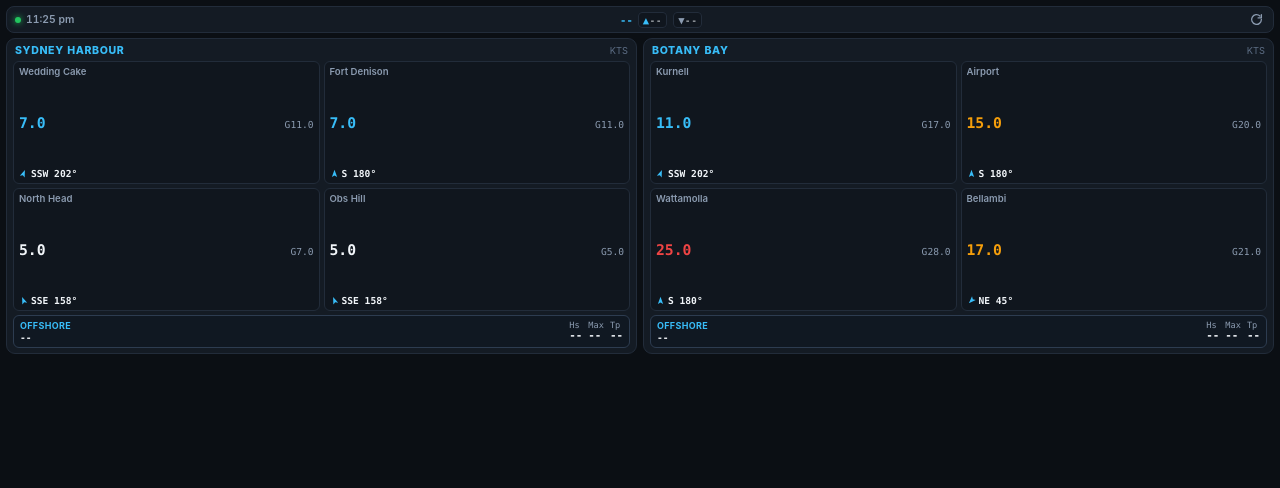
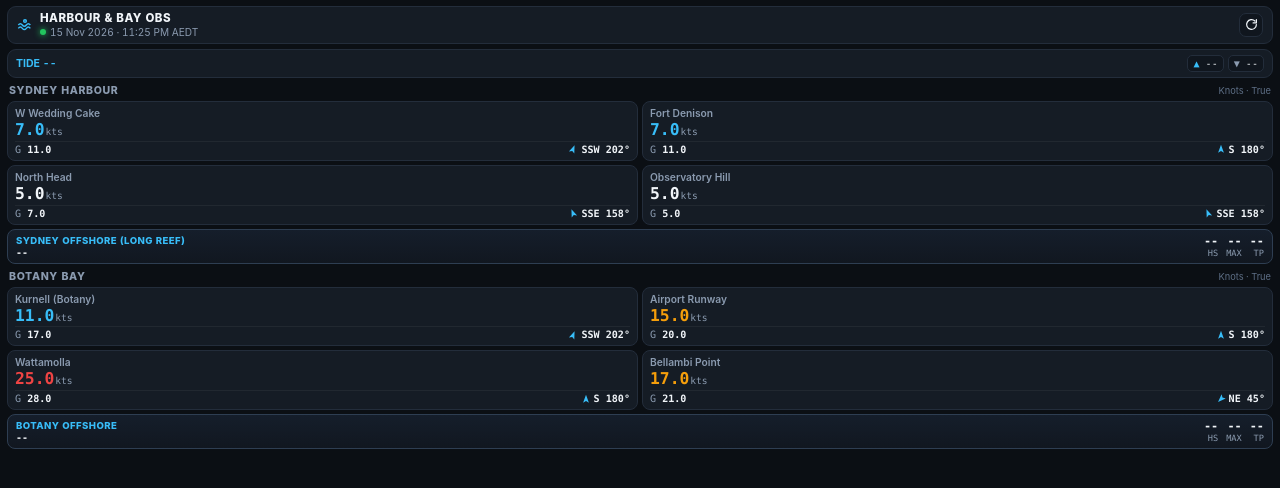
Before and after one commit to shellofcat/Weather, a plain HTML site: page index.html in a window 1280 px wide. Drawn offline with Linux system fonts and the light colour scheme.

Commit message:
Update index.html

```diff
--- a/index.html
+++ b/index.html
@@ -4,14 +4,14 @@
   <meta charset="UTF-8" />
   <meta name="viewport" content="width=device-width, initial-scale=1.0, maximum-scale=1.0, user-scalable=no" />
   <meta name="theme-color" content="#0b0f14" />
-  <title>Harbour & Bay 6x3 Widget</title>
+  <title>Harbour & Bay Obs</title>
   <style>
     :root {
       --bg: #0b0f14;
-      --card: #141b24;
+      --card: #151c25;
       --card-sub: #10161e;
-      --border: #222c3a;
-      --border-hi: #2d3c50;
+      --border: #232d3b;
+      --border-hi: #2e3e52;
       --text: #f1f5f9;
       --muted: #8b9bb0;
       --dim: #5d6e85;
@@ -35,37 +35,57 @@
       color: var(--text);
       font-family: -apple-system, BlinkMacSystemFont, "Segoe UI", Roboto, Inter, sans-serif;
       font-variant-numeric: tabular-nums;
-      overflow: hidden;
-      user-select: none;
+      overflow-x: hidden;
     }
 
-    .widget-shell {
+    .wrap {
       display: flex;
       flex-direction: column;
-      height: 100vh;
-      max-height: 360px;
-      padding: 6px;
+      min-height: 100vh;
+      padding: 6px 7px;
       gap: 5px;
     }
 
-    /* Compact Top Bar: Status + Tides + Refresh */
-    .top-bar {
+    /* Compact Header */
+    .header {
       display: flex;
       align-items: center;
       justify-content: space-between;
       background: var(--card);
       border: 1px solid var(--border);
-      border-radius: 8px;
-      padding: 4px 8px;
-      gap: 6px;
+      border-radius: 9px;
+      padding: 5px 9px;
+    }
+
+    .brand {
+      display: flex;
+      align-items: center;
+      gap: 7px;
+      min-width: 0;
+    }
+
+    .brand-icon {
+      width: 16px;
+      height: 16px;
+      color: var(--cyan);
       flex-shrink: 0;
     }
 
-    .status-group {
+    .brand-title {
+      font-size: 0.72rem;
+      font-weight: 800;
+      letter-spacing: 0.04em;
+      text-transform: uppercase;
+      line-height: 1.1;
+    }
+
+    .status-row {
       display: flex;
       align-items: center;
-      gap: 5px;
-      min-width: 0;
+      gap: 4px;
+      font-size: 0.63rem;
+      color: var(--muted);
+      margin-top: 1px;
     }
 
     .status-dot {
@@ -82,48 +102,16 @@
       box-shadow: 0 0 6px var(--amber);
     }
 
-    .updated-time {
-      font-size: 0.65rem;
-      font-weight: 600;
-      color: var(--muted);
-      white-space: nowrap;
-      overflow: hidden;
-      text-overflow: ellipsis;
-    }
-
-    .tide-row {
-      display: flex;
-      align-items: center;
-      gap: 5px;
-      font-size: 0.66rem;
-      font-family: ui-monospace, SFMono-Regular, Menlo, Consolas, monospace;
-      white-space: nowrap;
-    }
-
-    .tide-live {
-      color: var(--cyan);
-      font-weight: 700;
-    }
-
-    .tide-ev {
-      color: var(--text);
+    .refresh-btn {
       background: var(--card-sub);
       border: 1px solid var(--border);
-      border-radius: 4px;
-      padding: 1px 4px;
-    }
-
-    .tide-up { color: var(--cyan); }
-    .tide-dn { color: var(--muted); }
-
-    .refresh-btn {
-      background: transparent;
-      border: none;
-      color: var(--muted);
+      color: var(--text);
+      border-radius: 7px;
+      width: 24px;
+      height: 24px;
       display: inline-flex;
       align-items: center;
       justify-content: center;
-      padding: 2px;
       cursor: pointer;
       flex-shrink: 0;
     }
@@ -136,71 +124,92 @@
       to { transform: rotate(360deg); }
     }
 
-    /* Two Side-by-Side Waterway Columns */
-    .columns {
-      display: grid;
-      grid-template-columns: 1fr 1fr;
-      gap: 6px;
-      flex: 1;
-      min-height: 0;
-    }
-
-    .waterway-col {
-      display: flex;
-      flex-direction: column;
+    /* Compact Tide Strip */
+    .tide-strip {
       background: var(--card);
       border: 1px solid var(--border);
       border-radius: 9px;
-      padding: 5px 6px;
-      gap: 4px;
-      min-height: 0;
-    }
-
-    .col-header {
+      padding: 5px 8px;
       display: flex;
       align-items: center;
       justify-content: space-between;
-      padding: 0 2px;
-      flex-shrink: 0;
+      gap: 4px;
+      font-size: 0.66rem;
     }
 
-    .col-title {
+    .tide-live {
+      font-weight: 700;
+      color: var(--cyan);
+      white-space: nowrap;
+    }
+
+    .tide-events {
+      display: flex;
+      align-items: center;
+      gap: 4px;
+      flex-wrap: wrap;
+      justify-content: flex-end;
+    }
+
+    .tide-pill {
+      background: var(--card-sub);
+      border: 1px solid var(--border);
+      border-radius: 5px;
+      padding: 2px 5px;
+      font-size: 0.63rem;
+      font-family: ui-monospace, SFMono-Regular, Menlo, Consolas, monospace;
+      white-space: nowrap;
+    }
+
+    .tide-up { color: var(--cyan); font-weight: 700; }
+    .tide-dn { color: var(--muted); font-weight: 700; }
+
+    /* Waterway Section */
+    .waterway {
+      display: flex;
+      flex-direction: column;
+      gap: 4px;
+    }
+
+    .section-head {
+      display: flex;
+      align-items: center;
+      justify-content: space-between;
+      padding: 1px 2px 0 2px;
+    }
+
+    .section-title {
       font-size: 0.66rem;
       font-weight: 800;
       letter-spacing: 0.06em;
-      color: var(--cyan);
+      color: var(--muted);
       text-transform: uppercase;
     }
 
-    .col-unit {
+    .section-sub {
       font-size: 0.58rem;
       color: var(--dim);
-      text-transform: uppercase;
     }
 
-    /* 2x2 Micro Wind Grid per Column */
+    /* 2x2 Wind Grid */
     .wind-grid {
       display: grid;
       grid-template-columns: 1fr 1fr;
-      grid-template-rows: 1fr 1fr;
       gap: 4px;
-      flex: 1;
-      min-height: 0;
     }
 
-    .wind-cell {
-      background: var(--card-sub);
+    .wind-card {
+      background: var(--card);
       border: 1px solid var(--border);
-      border-radius: 6px;
-      padding: 4px 5px;
+      border-radius: 8px;
+      padding: 5px 7px;
       display: flex;
       flex-direction: column;
-      justify-content: space-between;
-      min-width: 0;
+      gap: 2px;
     }
 
-    .st-name {
-      font-size: 0.60rem;
+    .station-name {
+      font-size: 0.64rem;
       font-weight: 600;
       color: var(--muted);
       white-space: nowrap;
@@ -208,137 +217,185 @@
       text-overflow: ellipsis;
     }
 
-    .st-mid {
+    .wind-row {
       display: flex;
       align-items: baseline;
       justify-content: space-between;
-      gap: 2px;
+      gap: 3px;
     }
 
-    .st-spd {
-      font-size: 0.92rem;
+    .wind-speed {
+      font-size: 1.02rem;
       font-weight: 800;
-      line-height: 1.05;
+      line-height: 1.1;
       font-family: ui-monospace, SFMono-Regular, Menlo, Consolas, monospace;
     }
 
-    .st-gust {
+    .wind-unit {
       font-size: 0.60rem;
+      font-weight: 500;
       color: var(--muted);
-      font-family: ui-monospace, SFMono-Regular, Menlo, Consolas, monospace;
+      margin-left: 1px;
     }
 
-    .st-dir {
-      display: flex;
-      align-items: center;
-      gap: 3px;
-      font-size: 0.60rem;
-      font-weight: 600;
-      color: var(--text);
-      font-family: ui-monospace, SFMono-Regular, Menlo, Consolas, monospace;
-    }
-
-    .dir-arrow {
-      width: 9px;
-      height: 9px;
-      color: var(--cyan);
-      flex-shrink: 0;
-    }
-
-    /* Wind Speed Colors */
     .spd-calm { color: #f1f5f9; }
     .spd-fresh { color: var(--cyan); }
     .spd-mod { color: var(--amber); }
     .spd-strong { color: var(--orange); }
     .spd-gale { color: var(--red); }
 
-    /* Compact Offshore Swell Footer per Column */
-    .swell-bar {
-      background: #101822;
-      border: 1px solid var(--border-hi);
-      border-radius: 6px;
-      padding: 4px 6px;
+    .wind-meta {
       display: flex;
       align-items: center;
       justify-content: space-between;
-      gap: 4px;
+      font-size: 0.63rem;
+      padding-top: 2px;
+      border-top: 1px solid rgba(255, 255, 255, 0.05);
+      font-family: ui-monospace, SFMono-Regular, Menlo, Consolas, monospace;
+    }
+
+    .gust-badge {
+      color: var(--muted);
+    }
+
+    .gust-badge strong {
+      color: var(--text);
+      font-weight: 600;
+    }
+
+    .dir-badge {
+      display: inline-flex;
+      align-items: center;
+      gap: 3px;
+      font-weight: 600;
+      color: var(--text);
+    }
+
+    .dir-arrow {
+      width: 10px;
+      height: 10px;
+      color: var(--cyan);
       flex-shrink: 0;
     }
 
-    .swell-dir-grp {
+    /* Compact Offshore Swell Banner */
+    .swell-banner {
+      background: linear-gradient(180deg, #151e2b 0%, #111720 100%);
+      border: 1px solid var(--border-hi);
+      border-radius: 8px;
+      padding: 5px 8px;
+      display: flex;
+      align-items: center;
+      justify-content: space-between;
+      gap: 6px;
+    }
+
+    .swell-left {
       display: flex;
       flex-direction: column;
       gap: 1px;
+      min-width: 0;
     }
 
-    .swell-tag {
-      font-size: 0.56rem;
-      font-weight: 700;
+    .swell-title {
+      font-size: 0.60rem;
+      font-weight: 800;
+      text-transform: uppercase;
       letter-spacing: 0.04em;
       color: var(--cyan);
-      text-transform: uppercase;
+      white-space: nowrap;
+      overflow: hidden;
+      text-overflow: ellipsis;
     }
 
-    .swell-nums {
+    .swell-sub {
+      font-size: 0.62rem;
+      color: var(--text);
+      font-family: ui-monospace, SFMono-Regular, Menlo, Consolas, monospace;
+    }
+
+    .swell-metrics {
       display: flex;
       align-items: center;
-      gap: 6px;
+      gap: 8px;
       font-family: ui-monospace, SFMono-Regular, Menlo, Consolas, monospace;
-      font-size: 0.68rem;
-      font-weight: 700;
+      flex-shrink: 0;
     }
 
-    .swell-nums span small {
+    .swell-stat {
+      display: flex;
+      flex-direction: column;
+      align-items: flex-end;
+    }
+
+    .swell-val {
+      font-size: 0.74rem;
+      font-weight: 700;
+      color: var(--text);
+      line-height: 1.1;
+    }
+
+    .swell-lbl {
       font-size: 0.54rem;
-      font-weight: 500;
       color: var(--muted);
-      display: block;
-      line-height: 1;
+      text-transform: uppercase;
     }
   </style>
 </head>
 <body>
-  <div class="widget-shell">
-    <!-- Top Status & Tide Bar -->
-    <div class="top-bar">
-      <div class="status-group">
-        <span id="statusDot" class="status-dot"></span>
-        <span id="updatedText" class="updated-time">--</span>
-      </div>
-      <div class="tide-row" id="tideRow">
-        <span class="tide-live" id="tideLive">--m</span>
-        <span id="tideEvents"></span>
+  <div class="wrap">
+    <!-- Header -->
+    <header class="header">
+      <div class="brand">
+        <svg class="brand-icon" viewBox="0 0 24 24" fill="none" stroke="currentColor" stroke-width="2.2">
+          <path d="M2 12c2-2.5 4-2.5 6 0s4 2.5 6 0 4-2.5 6 0"/>
+          <path d="M2 17c2-2.5 4-2.5 6 0s4 2.5 6 0 4-2.5 6 0"/>
+          <circle cx="12" cy="6" r="2"/>
+        </svg>
+        <div>
+          <div class="brand-title">Harbour &amp; Bay Obs</div>
+          <div class="status-row">
+            <span id="statusDot" class="status-dot"></span>
+            <span id="updatedText">Loading...</span>
+          </div>
+        </div>
       </div>
       <button id="refreshBtn" class="refresh-btn" aria-label="Refresh">
-        <svg width="13" height="13" viewBox="0 0 24 24" fill="none" stroke="currentColor" stroke-width="2.4" stroke-linecap="round" stroke-linejoin="round">
+        <svg width="13" height="13" viewBox="0 0 24 24" fill="none" stroke="currentColor" stroke-width="2.3" stroke-linecap="round" stroke-linejoin="round">
           <path d="M21 12a9 9 0 1 1-2.64-6.36"/>
           <polyline points="21 3 21 9 15 9"/>
         </svg>
       </button>
-    </div>
+    </header>
 
-    <!-- Side-by-Side Harbour & Bay Columns -->
-    <div class="columns">
-      <!-- Left: Sydney Harbour -->
-      <div class="waterway-col">
-        <div class="col-header">
-          <span class="col-title">Sydney Harbour</span>
-          <span class="col-unit">kts</span>
-        </div>
-        <div class="wind-grid" id="sydWindGrid"></div>
-        <div class="swell-bar" id="sydSwellBar"></div>
+    <!-- Tide Strip -->
+    <section class="tide-strip">
+      <div class="tide-live" id="tideLiveGauge">TIDE --</div>
+      <div class="tide-events" id="tideEvents">
+        <span class="tide-pill"><span class="tide-up">▲</span> H --</span>
+        <span class="tide-pill"><span class="tide-dn">▼</span> L --</span>
       </div>
+    </section>
 
-      <!-- Right: Botany Bay -->
-      <div class="waterway-col">
-        <div class="col-header">
-          <span class="col-title">Botany Bay</span>
-          <span class="col-unit">kts</span>
-        </div>
-        <div class="wind-grid" id="botWindGrid"></div>
-        <div class="swell-bar" id="botSwellBar"></div>
+    <!-- Sydney Harbour -->
+    <section class="waterway">
+      <div class="section-head">
+        <span class="section-title">Sydney Harbour</span>
+        <span class="section-sub">Knots · True</span>
       </div>
-    </div>
+      <div class="wind-grid" id="sydWindGrid"></div>
+      <div class="swell-banner" id="sydSwellBanner"></div>
+    </section>
+
+    <!-- Botany Bay -->
+    <section class="waterway">
+      <div class="section-head">
+        <span class="section-title">Botany Bay</span>
+        <span class="section-sub">Knots · True</span>
+      </div>
+      <div class="wind-grid" id="botWindGrid"></div>
+      <div class="swell-banner" id="botSwellBanner"></div>
+    </section>
   </div>
 
   <script>
@@ -356,67 +413,67 @@
       const deg = parseFloat(degVal);
       if (isNaN(deg)) return "";
       const rot = (deg + 180) % 360;
-      return `<svg class="dir-arrow" style="transform:rotate(${rot}deg)" viewBox="0 0 24 24" fill="currentColor"><path d="M12 2L19 21L12 17L5 21L12 2Z"/></svg>`;
+      return `<svg class="dir-arrow" style="transform: rotate(${rot}deg)" viewBox="0 0 24 24" fill="currentColor"><path d="M12 2L19 21L12 17L5 21L12 2Z"/></svg>`;
     }
 
-    function shortStationName(name) {
-      return name
-        .replace("W Wedding Cake", "Wedding Cake")
-        .replace("Observatory Hill", "Obs Hill")
-        .replace("Kurnell (Botany)", "Kurnell")
-        .replace("Airport Runway", "Airport")
-        .replace("Bellambi Point", "Bellambi");
-    }
-
-    function renderWindGrid(id, stations) {
-      const el = document.getElementById(id);
+    function renderWindGrid(containerId, stations) {
+      const el = document.getElementById(containerId);
       el.innerHTML = (stations || []).map(st => {
         const cls = speedClass(st.speed_kts);
-        const degTxt = st.dir_deg !== "--" ? `${st.dir_deg}°` : "";
+        const degText = st.dir_deg !== "--" ? `${st.dir_deg}°` : "";
         return `
-          <div class="wind-cell">
-            <div class="st-name">${shortStationName(st.name)}</div>
-            <div class="st-mid">
-              <span class="st-spd ${cls}">${st.speed_kts}</span>
-              <span class="st-gust">G${st.gust_kts}</span>
+          <div class="wind-card">
+            <div class="station-name">${st.name}</div>
+            <div class="wind-row">
+              <div class="wind-speed ${cls}">${st.speed_kts}<span class="wind-unit">kts</span></div>
             </div>
-            <div class="st-dir">
-              ${renderArrow(st.dir_deg)}
-              <span>${st.dir_cardinal} ${degTxt}</span>
+            <div class="wind-meta">
+              <span class="gust-badge">G <strong>${st.gust_kts}</strong></span>
+              <span class="dir-badge">${renderArrow(st.dir_deg)}<span>${st.dir_cardinal} ${degText}</span></span>
             </div>
           </div>
         `;
       }).join("");
     }
 
-    function renderSwell(id, swell) {
-      const el = document.getElementById(id);
+    function renderSwellBanner(containerId, swell) {
+      const el = document.getElementById(containerId);
       if (!swell) return;
-      const degTxt = swell.dir_deg !== "--" ? `${swell.dir_deg}°` : "";
+      const degText = swell.dir_deg !== "--" ? `${swell.dir_deg}°` : "";
       el.innerHTML = `
-        <div class="swell-dir-grp">
-          <span class="swell-tag">Offshore</span>
-          <span class="st-dir">${renderArrow(swell.dir_deg)}<span>${swell.dir_cardinal} ${degTxt}</span></span>
+        <div class="swell-left">
+          <span class="swell-title">${swell.name}</span>
+          <span class="swell-sub dir-badge">${renderArrow(swell.dir_deg)}<span>${swell.dir_cardinal} ${degText}</span></span>
         </div>
-        <div class="swell-nums">
-          <span><small>Hs</small>${swell.hs_m !== "--" ? swell.hs_m + "m" : "--"}</span>
-          <span><small>Max</small>${swell.hmax_m !== "--" ? swell.hmax_m + "m" : "--"}</span>
-          <span><small>Tp</small>${swell.tp_s !== "--" ? swell.tp_s + "s" : "--"}</span>
+        <div class="swell-metrics">
+          <div class="swell-stat">
+            <span class="swell-val">${swell.hs_m !== "--" ? swell.hs_m + "m" : "--"}</span>
+            <span class="swell-lbl">Hs</span>
+          </div>
+          <div class="swell-stat">
+            <span class="swell-val">${swell.hmax_m !== "--" ? swell.hmax_m + "m" : "--"}</span>
+            <span class="swell-lbl">Max</span>
+          </div>
+          <div class="swell-stat">
+            <span class="swell-val">${swell.tp_s !== "--" ? swell.tp_s + "s" : "--"}</span>
+            <span class="swell-lbl">Tp</span>
+          </div>
         </div>
       `;
     }
 
     function renderTides(tides) {
       if (!tides) return;
-      const live = tides.sydney_live_m && tides.sydney_live_m !== "--" ? `${tides.sydney_live_m}m` : "--";
-      document.getElementById("tideLive").textContent = live;
+      const sydLive = tides.sydney_live_m && tides.sydney_live_m !== "--" ? `${tides.sydney_live_m}m` : "--";
+      document.getElementById("tideLiveGauge").textContent = `TIDE ${sydLive}`;
 
-      const evs = (tides.events || []).slice(0, 2);
-      document.getElementById("tideEvents").innerHTML = evs.map(e => {
-        const arrow = e.type === "H" ? `<span class="tide-up">▲</span>` : `<span class="tide-dn">▼</span>`;
-        const ht = e.height_m !== "--" ? ` ${e.height_m}m` : "";
-        return `<span class="tide-ev">${arrow}${e.time}${ht}</span>`;
-      }).join(" ");
+      const events = (tides.events || []).slice(0, 2);
+      document.getElementById("tideEvents").innerHTML = events.map(ev => {
+        const isHigh = ev.type === "H";
+        const arrow = isHigh ? `<span class="tide-up">▲</span>` : `<span class="tide-dn">▼</span>`;
+        const ht = ev.height_m !== "--" ? ` ${ev.height_m}m` : "";
+        return `<span class="tide-pill">${arrow} ${ev.time}${ht}</span>`;
+      }).join("");
     }
 
     async function loadData() {
@@ -431,22 +488,17 @@
         if (data.updated_iso) {
           const ageMins = (Date.now() - new Date(data.updated_iso).getTime()) / 60000;
           dot.classList.toggle("stale", ageMins > 30);
-          const dt = new Date(data.updated_iso);
-          document.getElementById("updatedText").textContent = dt.toLocaleTimeString("en-AU", {
-            timeZone: "Australia/Sydney",
-            hour: "numeric",
-            minute: "2-digit"
-          });
         }
+        document.getElementById("updatedText").textContent = data.updated_display || "Updated";
 
         renderTides(data.tides);
         if (data.sydney) {
           renderWindGrid("sydWindGrid", data.sydney.winds);
-          renderSwell("sydSwellBar", data.sydney.swell);
+          renderSwellBanner("sydSwellBanner", data.sydney.swell);
         }
         if (data.botany) {
           renderWindGrid("botWindGrid", data.botany.winds);
-          renderSwell("botSwellBar", data.botany.swell);
+          renderSwellBanner("botSwellBanner", data.botany.swell);
         }
       } catch (e) {
         document.getElementById("updatedText").textContent = "Offline";
```
